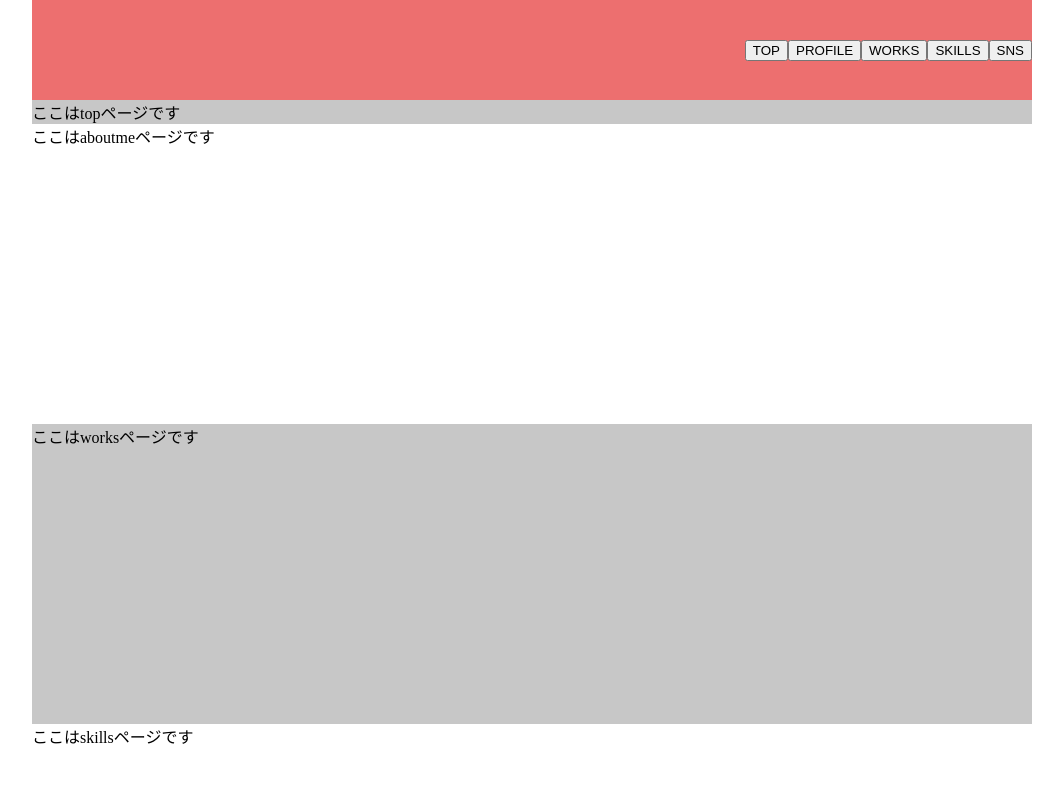
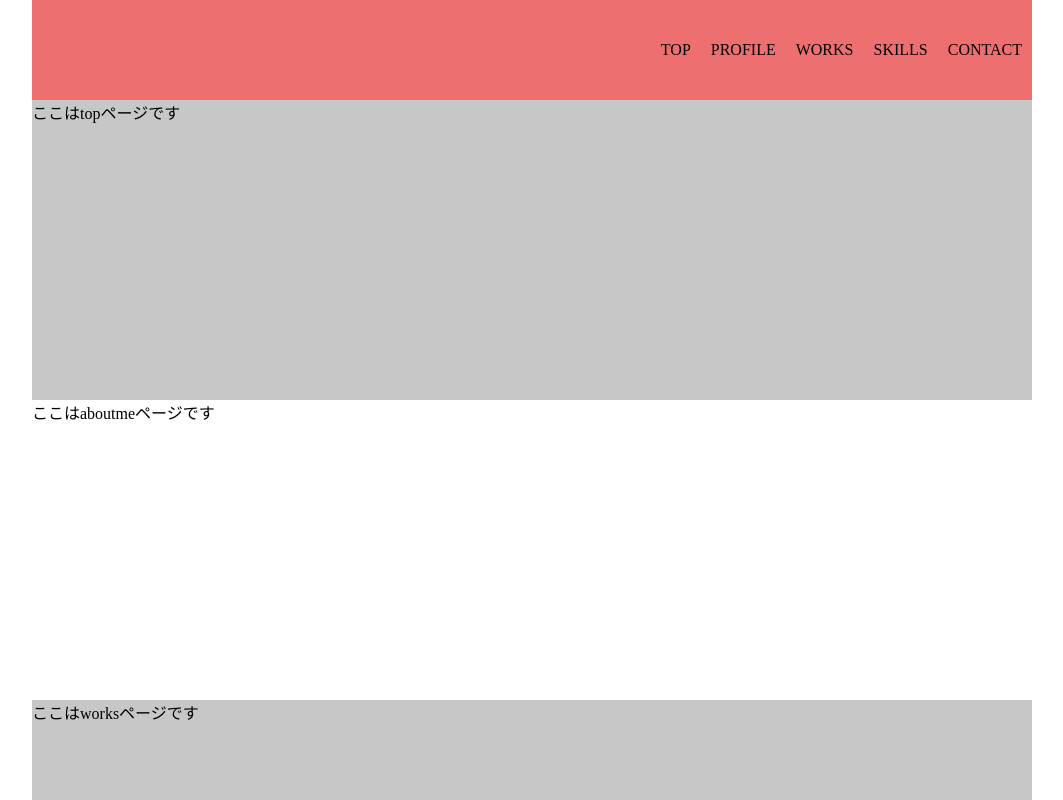
Before and after one commit to ta93n/profile_page, a React (Create React App) app: page / in a window 1280 px wide. Shown: the top 800 px of the page, without its empty margins (108-1171 px from the left). Built offline with nearby package versions, Linux system fonts and the light colour scheme.

Commit message:
[change]react-scrollを用いてヘッダーnavの完成

```diff
--- a/src/App.js
+++ b/src/App.js
@@ -1,30 +1,19 @@
 import React from 'react';
 import Header from './Components/Header';
 import Top from './Components/Top';
-import AboutMe from './Components/AboutMe';
+import AboutMe from './Components/Profile';
 import Works from './Components/Works';
 import Skills from './Components/Skills';
-import Sns from './Components/Sns';
+import Sns from './Components/Contact';
 import ScrollUp from './Components/ScrollUp';
 import Footer from './Components/Footer';
 import './App.scss';
 
 class App extends React.Component {
-
-  scrollIntoView() {
-    document.getElementById("top").scrollIntoView({ // elementまでページをスクロール
-      behavior: 'smooth', // スクロールの動作を指定
-      block: 'center', // 垂直方向のスクロール位置を指定
-      inline: 'nearest', // 水平方向のスクロール位置を指定
-    });
-  }
-
   render() {
     return (
       <div className="app">
-        <Header
-          scrollIntoView={() => this.scrollIntoView()}
-        />
+        <Header />
         <div className="main">
           <Top />
           <AboutMe />
--- a/src/App.scss
+++ b/src/App.scss
@@ -17,8 +17,14 @@ header {
     height: 100%;
     display: flex;
     float: right;
-    button {
-      margin: auto 0;
+    a {
+      margin: auto 10px;
+    }
+    a:hover {
+      background-color: #c7c7c7;
+    }
+    .active {
+      border-bottom: 2px solid #fff;
     }
   }
 }
@@ -27,24 +33,24 @@ header {
   flex: 1;
   background-color: #c7c7c7;
   height: 500px;
-  .top {
+  #top {
     height: 300px;
   }
-  .about_me {
+  #profile {
     height: 300px;
     background-color: #fff;
   }
-  .works {
+  #works {
     height: 300px;
   }
-  .skills {
+  #skills {
     height: 300px;
     background-color: #fff;
   }
-  .sns {
+  #contact {
     height: 300px;
   }
-  .scroll {
+  #scroll_up {
     background-color: #fff;
     text-align: center;
   }
--- a/src/Components/Sns.js
+++ b/src/Components/Contact.js
@@ -1,13 +1,13 @@
 import React from 'react';
 
-class Sns extends React.Component {
+class Contact extends React.Component {
   render(){
     return(
-      <div className="sns">
+      <div id="contact">
         <p>ここはsnsページです</p>
       </div>
     );
   }
 }
 
-export default Sns;
+export default Contact;
--- a/src/Components/Header.js
+++ b/src/Components/Header.js
@@ -1,15 +1,51 @@
 import React from 'react';
+import { Link } from 'react-scroll'; // ヘッダーのLinkタグを押すと指定の要素までスクロール
 
 class Header extends React.Component {
   render(){
     return(
       <header>
         <nav>
-          <button onClick={this.props.scrollIntoView}>TOP</button>
-          <button>PROFILE</button>
-          <button>WORKS</button>
-          <button>SKILLS</button>
-          <button>SNS</button>
+          <Link
+            activeClass="active" // リンクが押された時(アクティブ時)のクラス定義
+            to="top" // top要素にスクロール
+            spy={true} // スクロールがターゲット位置にあるときにリンクを選択する
+            smooth={true} // スクロールをアニメーションにする
+            offset={-70} // スクロール位置の調整
+            duration= {300} // スクロールアニメーションの時間
+          >TOP</Link>
+          <Link
+            activeClass="active"
+            to="profile"
+            spy={true}
+            smooth={true}
+            offset={-70}
+            duration= {300}
+          >PROFILE</Link>
+          <Link
+            activeClass="active"
+            to="works"
+            spy={true}
+            smooth={true}
+            offset={-70}
+            duration= {300}
+          >WORKS</Link>
+          <Link
+            activeClass="active"
+            to="skills"
+            spy={true}
+            smooth={true}
+            offset={-70}
+            duration= {300}
+          >SKILLS</Link>
+          <Link
+            activeClass="active"
+            to="contact"
+            spy={true}
+            smooth={true}
+            offset={-70}
+            duration= {300}
+          >CONTACT</Link>
         </nav>
       </header>
     );
--- a/src/Components/AboutMe.js
+++ b/src/Components/Profile.js
@@ -1,13 +1,15 @@
 import React from 'react';
 
-class AboutMe extends React.Component {
+class Profile extends React.Component {
+
   render(){
+
     return(
-      <div className="about_me">
+      <div id="profile">
         <p>ここはaboutmeページです</p>
       </div>
     );
   }
 }
 
-export default AboutMe;
+export default Profile;
--- a/src/Components/ScrollUp.js
+++ b/src/Components/ScrollUp.js
@@ -4,12 +4,14 @@ import { animateScroll as scroll } from 'react-scroll';
 class ScrollUp extends Component {
 
   scrollToTop = () => {
-    scroll.scrollToTop(); // react-scrollの様々なfunctionの一つ。ページトップに戻れるようにする
+    scroll.scrollToTop({  // react-scrollの様々なfunctionの一つ。ページトップに戻れるようにする
+      duration: 300,
+    });
   };
 
   render() {
     return(
-      <div className="scroll scroll-up">
+      <div id="scroll_up">
         {/* JSXにJavaScriptを埋め込むには、JavaScriptの部分を中括弧{ }で囲む */}
         <i onClick={this.scrollToTop} className="fa fa-chevron-circle-up" /> {/* thisとはScrollUpクラスのこと */}
       </div>
--- a/src/Components/Skills.js
+++ b/src/Components/Skills.js
@@ -3,7 +3,7 @@ import React from 'react';
 class Skills extends React.Component {
   render(){
     return(
-      <div className="skills">
+      <div id="skills">
         <p>ここはskillsページです</p>
       </div>
     );
--- a/src/Components/Works.js
+++ b/src/Components/Works.js
@@ -3,7 +3,7 @@ import React from 'react';
 class Works extends React.Component {
   render(){
     return(
-      <div className="works">
+      <div id="works">
         <p>ここはworksページです</p>
       </div>
     );
```
Also changed, not shown: 1 other file (tests, documents, lock files or other folders).
